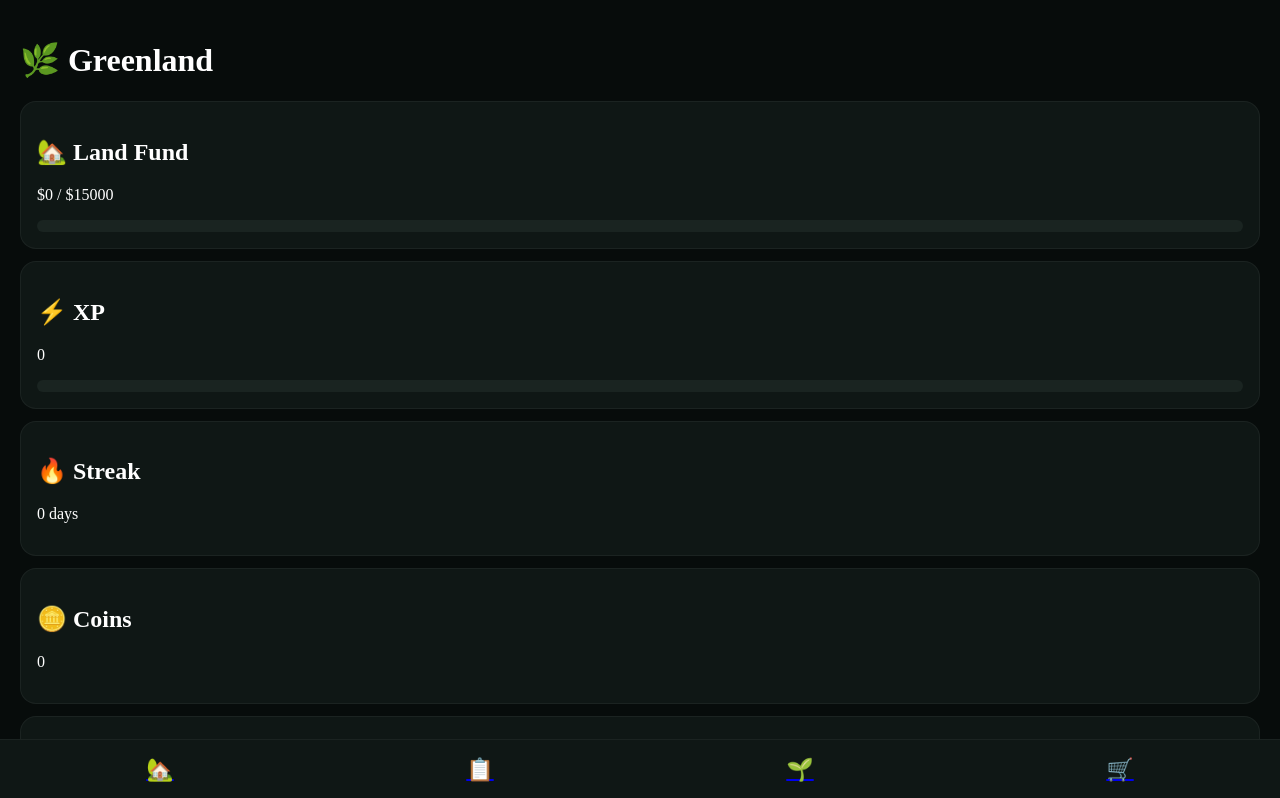
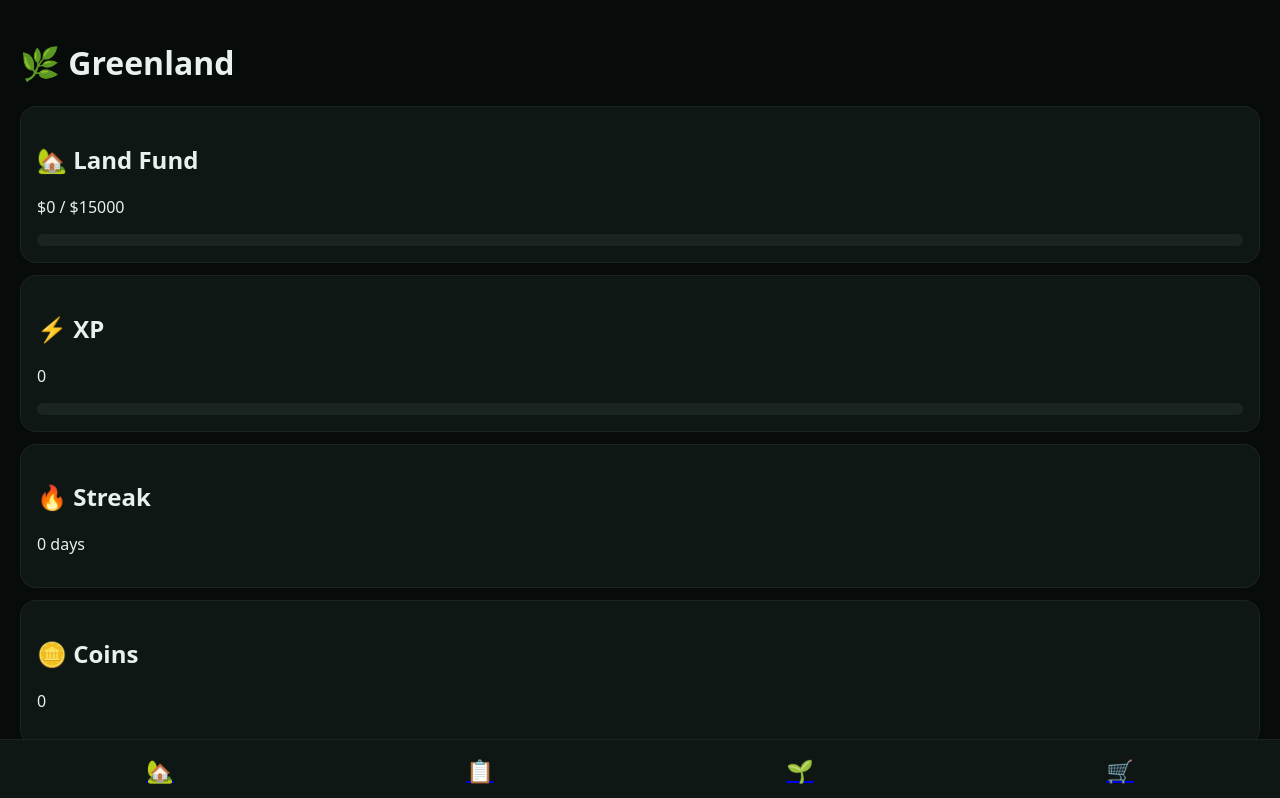
Before and after one commit to Cas6erJack/land-quest-pro-max, a Next.js app: page / in a window 1280 px wide. Shown: the top 798 px of the page. Built offline with nearby package versions, Linux system fonts and the light colour scheme.

Commit message:
Update layout.js

```diff
--- a/app/layout.js
+++ b/app/layout.js
@@ -1,11 +1,12 @@
 "use client";
 
 import Link from "next/link";
+import "./../styles/globals.css";
 
 export default function RootLayout({ children }) {
   return (
     <html>
-      <body style={{ margin: 0, background: "#070c0b", color: "#fff" }}>
+      <body>
         <div style={{ paddingBottom: 70 }}>
           {children}
         </div>
```
